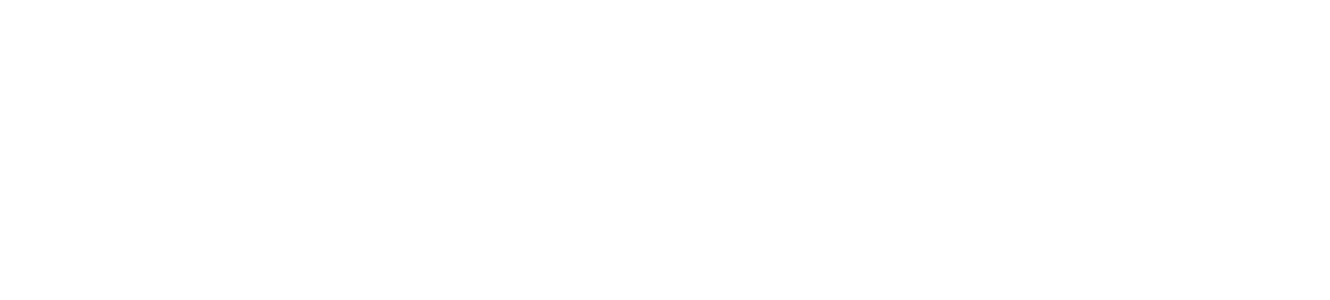
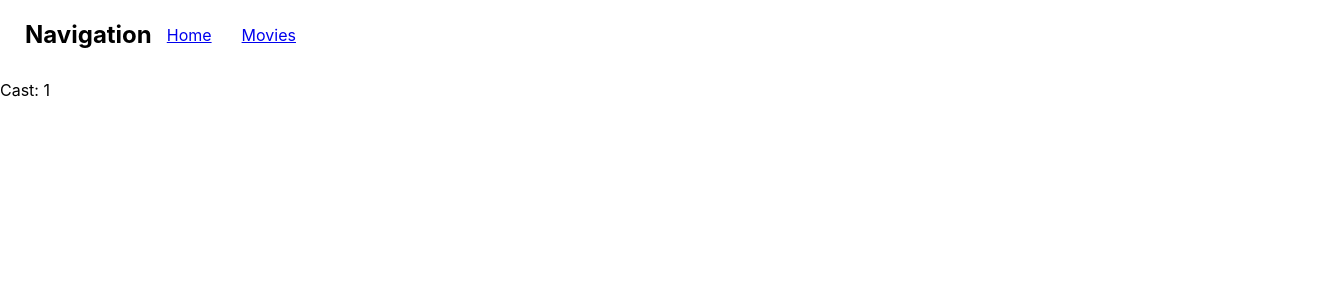
Before and after one commit to stanislav-kintoriak/goit-react-hw-05-movies, a React (Create React App) app: page /movies/1 in a window 1280 px wide. Before the commit this address had no page. Shown: the top 300 px of the page, 1330 px wide, since content can reach past the window. Built offline with nearby package versions, Linux system fonts and the light colour scheme.

Commit message:
Commit 7
1) Commented all unfinished useEffects;
2) Added a component Cast.js;
3) Formated files with Prettier;

```diff
--- a/src/components/App.jsx
+++ b/src/components/App.jsx
@@ -1,12 +1,17 @@
 import { Route, Routes } from 'react-router-dom';
 import Layout from './Layout/Layout';
-// import HomePage from './pages/Home';
+import HomePage from './pages/Home';
+import MoviesPage from './pages/Movies';
+import Cast from './Cast/Cast';
 
 const App = () => {
   return (
     <Routes>
       <Route path="/" element={<Layout />}>
-        {/* <Route index element={<HomePage />} /> */}
+        <Route index element={<HomePage />} />
+        <Route path="movies" element={<MoviesPage />} />
+
+        <Route path="movies/:movieId" element={<Cast />} />
       </Route>
     </Routes>
   );
--- a/src/components/Cast/Cast.js
+++ b/src/components/Cast/Cast.js
@@ -0,0 +1,15 @@
+import { useParams } from 'react-router-dom';
+
+const Cast = () => {
+  const { movieId } = useParams();
+
+  console.log(movieId);
+
+  return (
+    <>
+      <div>Cast: {movieId}</div>
+    </>
+  );
+};
+
+export default Cast;
--- a/src/components/pages/Home.js
+++ b/src/components/pages/Home.js
@@ -1,15 +1,15 @@
 // import { useEffect } from 'react';
 
-// const HomePage = () => {
-//   useEffect(
+const HomePage = () => {
+  //   useEffect(
+  // console.log('111')
+  //   )
 
-//   )
+  return (
+    <>
+      <div>Home</div>
+    </>
+  );
+};
 
-//   return (
-//     <>
-//       <div>Home</div>
-//     </>
-//   );
-// };
-
-// export default HomePage;
+export default HomePage;
--- a/src/components/pages/Movie.js
+++ b/src/components/pages/Movies.js
@@ -1,17 +1,21 @@
-import { useState, useEffect } from 'react';
+// import { useState } from 'react';
+// import { useEffect } from 'react';
+import { Link } from 'react-router-dom';
 
 const MoviesPage = () => {
-  [movies, setMovies] = useState([{ id: 1, name: movie_1 }]);
+  const movies = [{ id: 1, name: 'movie_1' }];
 
-  useEffect(
+  //  const  [movies, setMovies] = useState([]);
 
-  )
+  //   useEffect(
+
+  //   )
 
   return (
     <div>
       <h3>Movies</h3>
       <ul>
-      {movies &&
+        {movies &&
           movies.map(movie => {
             return (
               <li key={movie.id}>
```
